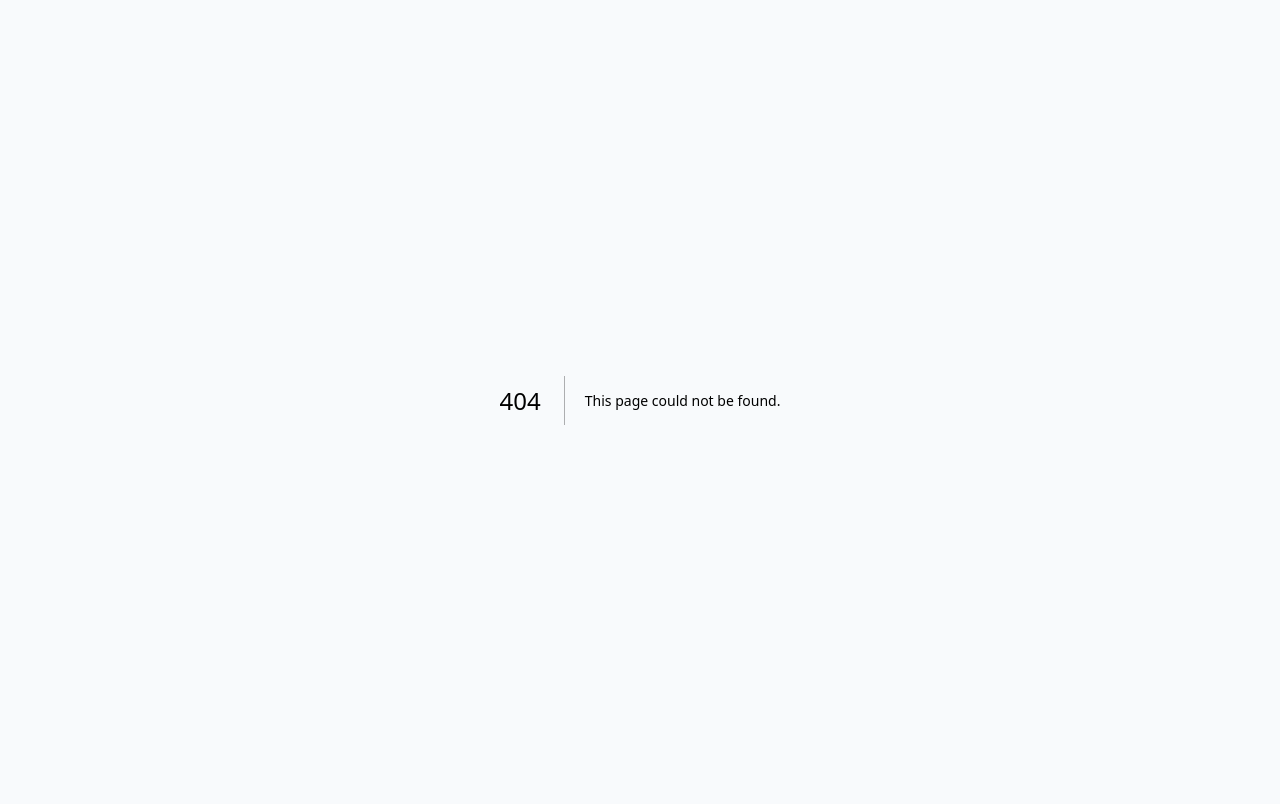
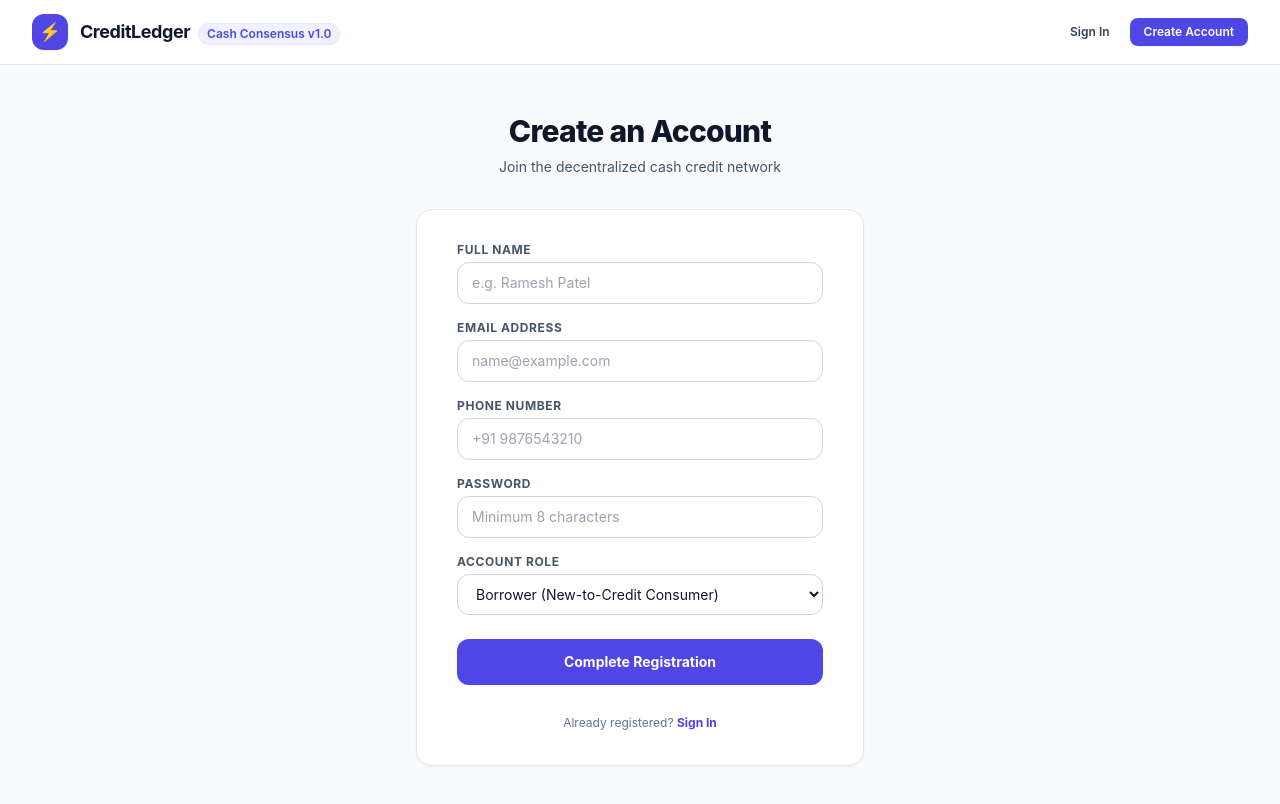
Before and after one commit to durgacharan193/Credit-Scoring-Platform, a Next.js app in the folder frontend/: page /register in a window 1280 px wide. Before the commit this address had no page. Shown: the top 804 px of the page. Built offline with nearby package versions, Linux system fonts and the light colour scheme; no server answers.

Commit message:
feat(frontend): add borrower and lender registration form

```diff
--- /dev/null
+++ b/frontend/src/app/register/page.tsx
@@ -0,0 +1,156 @@
+'use client';
+
+import React, { useState } from 'react';
+import Link from 'next/link';
+import { useRouter } from 'next/navigation';
+import { authApi } from '../../lib/api';
+import { setStoredSession, getDashboardPath } from '../../lib/auth';
+import { Navbar } from '../../components/ui/Navbar';
+
+export default function RegisterPage() {
+  const router = useRouter();
+
+  const [name, setName] = useState('');
+  const [email, setEmail] = useState('');
+  const [phone, setPhone] = useState('');
+  const [password, setPassword] = useState('');
+  const [role, setRole] = useState<'BORROWER' | 'LENDER' | 'BANK_OFFICER'>('BORROWER');
+  const [loading, setLoading] = useState(false);
+  const [error, setError] = useState<string | null>(null);
+
+  const handleRegister = async (e: React.FormEvent) => {
+    e.preventDefault();
+    setLoading(true);
+    setError(null);
+
+    try {
+      const data = await authApi.register({ name, email, phone, password, role });
+      setStoredSession(data.user, data.token);
+      router.push(getDashboardPath(data.user.role));
+    } catch (err: any) {
+      setError(err.message || 'Registration failed.');
+    } finally {
+      setLoading(false);
+    }
+  };
+
+  return (
+    <div className="min-h-screen bg-slate-50 flex flex-col">
+      <Navbar user={null} />
+
+      <div className="flex-1 flex flex-col justify-center py-12 sm:px-6 lg:px-8">
+        <div className="sm:mx-auto sm:w-full sm:max-w-md text-center">
+          <h2 className="text-3xl font-extrabold text-slate-900 tracking-tight">
+            Create an Account
+          </h2>
+          <p className="mt-2 text-sm text-slate-600">
+            Join the decentralized cash credit network
+          </p>
+        </div>
+
+        <div className="mt-8 sm:mx-auto sm:w-full sm:max-w-md">
+          <div className="bg-white py-8 px-4 shadow-sm border border-slate-200 sm:rounded-2xl sm:px-10">
+            {error && (
+              <div className="mb-4 p-3 rounded-xl bg-rose-50 border border-rose-200 text-rose-700 text-xs font-medium">
+                {error}
+              </div>
+            )}
+
+            <form className="space-y-4" onSubmit={handleRegister}>
+              <div>
+                <label className="block text-xs font-bold uppercase tracking-wider text-slate-600">
+                  Full Name
+                </label>
+                <input
+                  type="text"
+                  required
+                  value={name}
+                  onChange={(e) => setName(e.target.value)}
+                  className="mt-1 block w-full px-3.5 py-2.5 border border-slate-300 rounded-xl shadow-xs text-sm focus:ring-2 focus:ring-indigo-500 focus:outline-hidden"
+                  placeholder="e.g. Ramesh Patel"
+                />
+              </div>
+
+              <div>
+                <label className="block text-xs font-bold uppercase tracking-wider text-slate-600">
+                  Email Address
+                </label>
+                <input
+                  type="email"
+                  required
+                  value={email}
+                  onChange={(e) => setEmail(e.target.value)}
+                  className="mt-1 block w-full px-3.5 py-2.5 border border-slate-300 rounded-xl shadow-xs text-sm focus:ring-2 focus:ring-indigo-500 focus:outline-hidden"
+                  placeholder="name@example.com"
+                />
+              </div>
+
+              <div>
+                <label className="block text-xs font-bold uppercase tracking-wider text-slate-600">
+                  Phone Number
+                </label>
+                <input
+                  type="tel"
+                  required
+                  value={phone}
+                  onChange={(e) => setPhone(e.target.value)}
+                  className="mt-1 block w-full px-3.5 py-2.5 border border-slate-300 rounded-xl shadow-xs text-sm focus:ring-2 focus:ring-indigo-500 focus:outline-hidden"
+                  placeholder="+91 9876543210"
+                />
+              </div>
+
+              <div>
+                <label className="block text-xs font-bold uppercase tracking-wider text-slate-600">
+                  Password
+                </label>
+                <input
+                  type="password"
+                  required
+                  minLength={8}
+                  value={password}
+                  onChange={(e) => setPassword(e.target.value)}
+                  className="mt-1 block w-full px-3.5 py-2.5 border border-slate-300 rounded-xl shadow-xs text-sm focus:ring-2 focus:ring-indigo-500 focus:outline-hidden"
+                  placeholder="Minimum 8 characters"
+                />
+              </div>
+
+              <div>
+                <label className="block text-xs font-bold uppercase tracking-wider text-slate-600">
+                  Account Role
+                </label>
+                <select
+                  value={role}
+                  onChange={(e: any) => setRole(e.target.value)}
+                  className="mt-1 block w-full px-3.5 py-2.5 border border-slate-300 rounded-xl shadow-xs text-sm bg-white focus:ring-2 focus:ring-indigo-500 focus:outline-hidden"
+                >
+                  <option value="BORROWER">Borrower (New-to-Credit Consumer)</option>
+                  <option value="LENDER">Lender / Merchant (Shopkeeper)</option>
+                  <option value="BANK_OFFICER">Bank Verification Officer</option>
+                </select>
+              </div>
+
+              <div className="pt-2">
+                <button
+                  type="submit"
+                  disabled={loading}
+                  className="w-full flex justify-center py-3 px-4 border border-transparent rounded-xl shadow-sm text-sm font-bold text-white bg-indigo-600 hover:bg-indigo-700 disabled:opacity-50 transition"
+                >
+                  {loading ? 'Creating Account...' : 'Complete Registration'}
+                </button>
+              </div>
+            </form>
+
+            <div className="mt-6 text-center">
+              <span className="text-xs text-slate-500">
+                Already registered?{' '}
+                <Link href="/login" className="font-bold text-indigo-600 hover:text-indigo-500">
+                  Sign In
+                </Link>
+              </span>
+            </div>
+          </div>
+        </div>
+      </div>
+    </div>
+  );
+}
```
